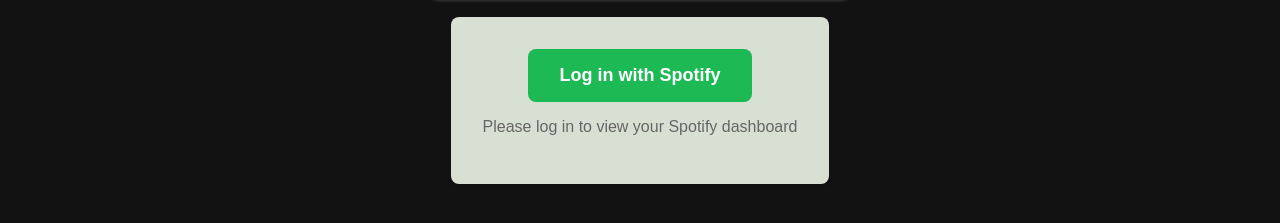
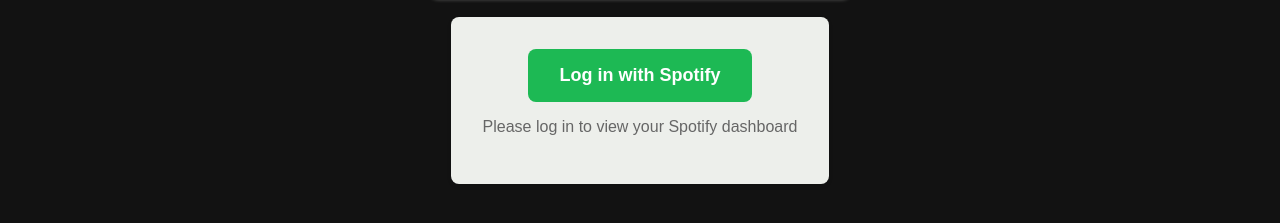
Before and after one commit to CaleConrad2/My-Spotify-Dashboard, a plain HTML site: page index.html in a window 1280 px wide. Shown: the part 131-354 px from the top of the page. Drawn offline with Linux system fonts and the light colour scheme.

Commit message:
Working Finalized Version - Add Future Implementations Here

```diff
--- a/css/style.css
+++ b/css/style.css
@@ -124,7 +124,7 @@ h1 {
 }
 
 #user-card > div {
-    background-color: #d8dfd3;
+    background-color: #edefeb;
     border-radius: 8px;
     box-shadow: 0 2px 4px rgba(0, 0, 0, 0.1);
     padding: 32px;
```
